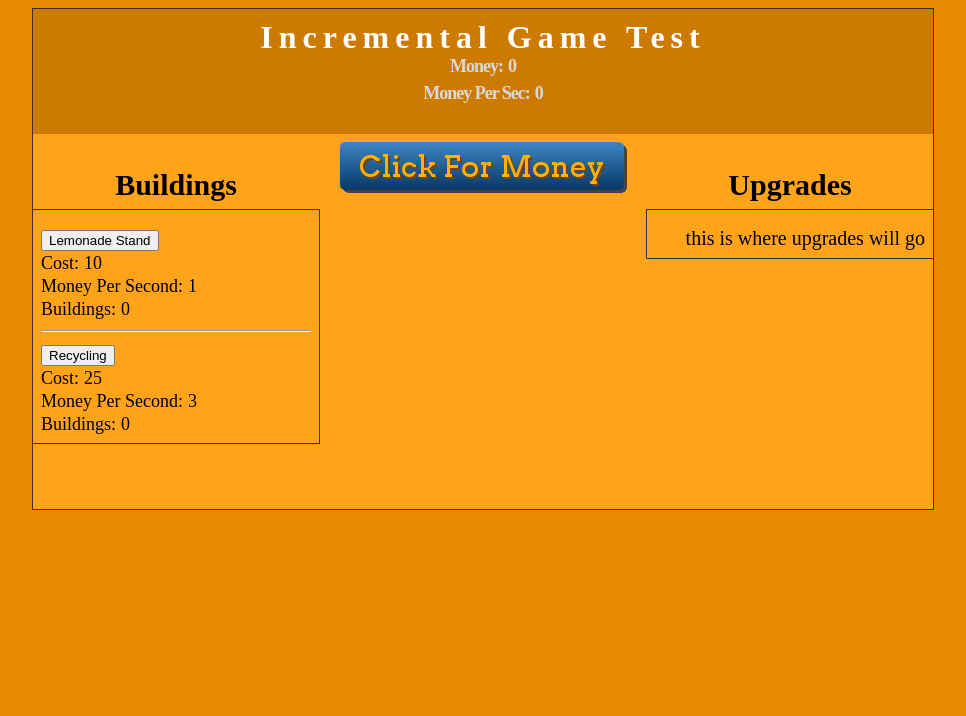
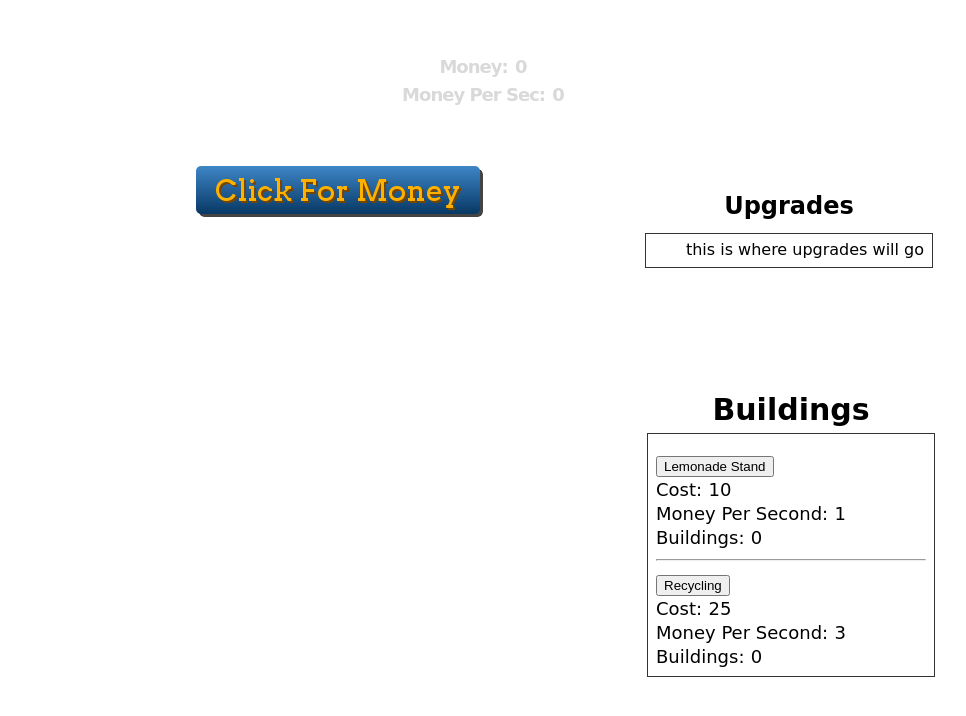
Before and after one commit to zshiftonline/igt, a plain HTML site: page igt/index.html in a window 1280 px wide. Shown: the whole page, without its empty margins (157-1123 px from the left). Drawn offline with Linux system fonts and the light colour scheme.

Commit message:
just some css work

```diff
--- a/igt/css/styles.css
+++ b/igt/css/styles.css
@@ -1,5 +1,6 @@
 body{
-	background-color:#e68a00;
+
+    font-family: 'Kumar One', cursive;
 }
 
 h1{
@@ -23,28 +24,33 @@ hr{
 	padding:0px;
 }
 
+	#background{
+		position:fixed;
+		top:0px;
+		left:0px;
+		height:100%;
+		width:100%;
+		z-index:-999;
+	}
+
 #page{
 	position:relative;
-	background:#ffa31a;
-	border-style: solid;
-	border-width: 1px;
-	border-color: #333333;
-	width: 900px;
 	margin-left:auto;
 	margin-right:auto;
 	text-align:center;
-	height:500px;
+    width: 900px;
+    height: 800px;
 }
 
 #header{
 	position:relative;
-	background:#cc7a00;
+
 	letter-spacing:6px;
 	font-size: 32px;
 	font-weight: bold;
 	color:white;
 	text-align: center;
-	height:125px;
+	height:150px;
 }
 
 #game-title{
@@ -62,6 +68,14 @@ hr{
 	position:relative;
 	width:850px;
 }
+
+#buildingsIMG{
+    max-width: 100%;
+    max-height: 100%;
+    height:100%;
+    z-index: -998;
+}
+
 
 .block{
 	position:relative;
@@ -92,18 +106,19 @@ hr{
 }
 
 .block2{
-	position:relative;
+	position:absolute;
 	font-size:20px;
 	font-weight:normal;
 	text-align:left;
 	color:black;
-	float:left;
+    top: 350px;
+    left: 614px;
 	margin-top:75px;
 	margin-bottom:10px;
 	padding:8px;
 	border-top-style:solid;
 	border-bottom-style:solid;
-	border-left-style:none;
+	border-left-style:solid;
 	border-right-style:solid;
 	border-width: 1px;
 	border-color: #333333;
@@ -117,18 +132,17 @@ hr{
 
 .block3{
 	position:relative;
-	font-size:20px;
+    margin-top:75px;
+	margin-bottom:10px;
+    padding:8px;
+    float:right;
+    text-align:right;
 	font-weight:normal;
-	text-align:right;
 	color:black;
-	float:right;
-	margin-top:75px;
-	margin-bottom:10px;
-	padding:8px;
 	border-top-style:solid;
 	border-bottom-style:solid;
 	border-left-style:solid;
-	border-right-style:none;
+	border-right-style:solid;
 	border-width: 1px;
 	border-color: #333333;
 	width:30%;
```
